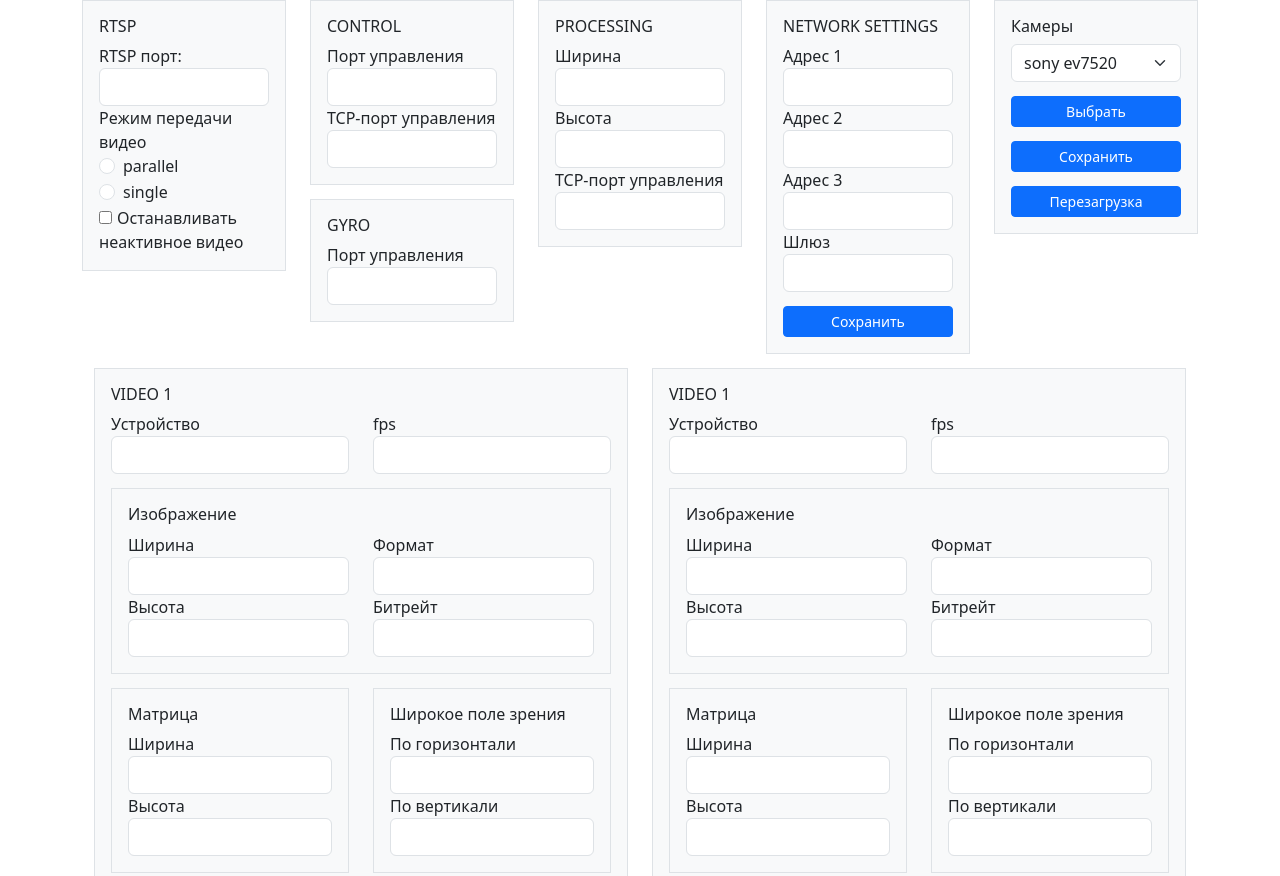
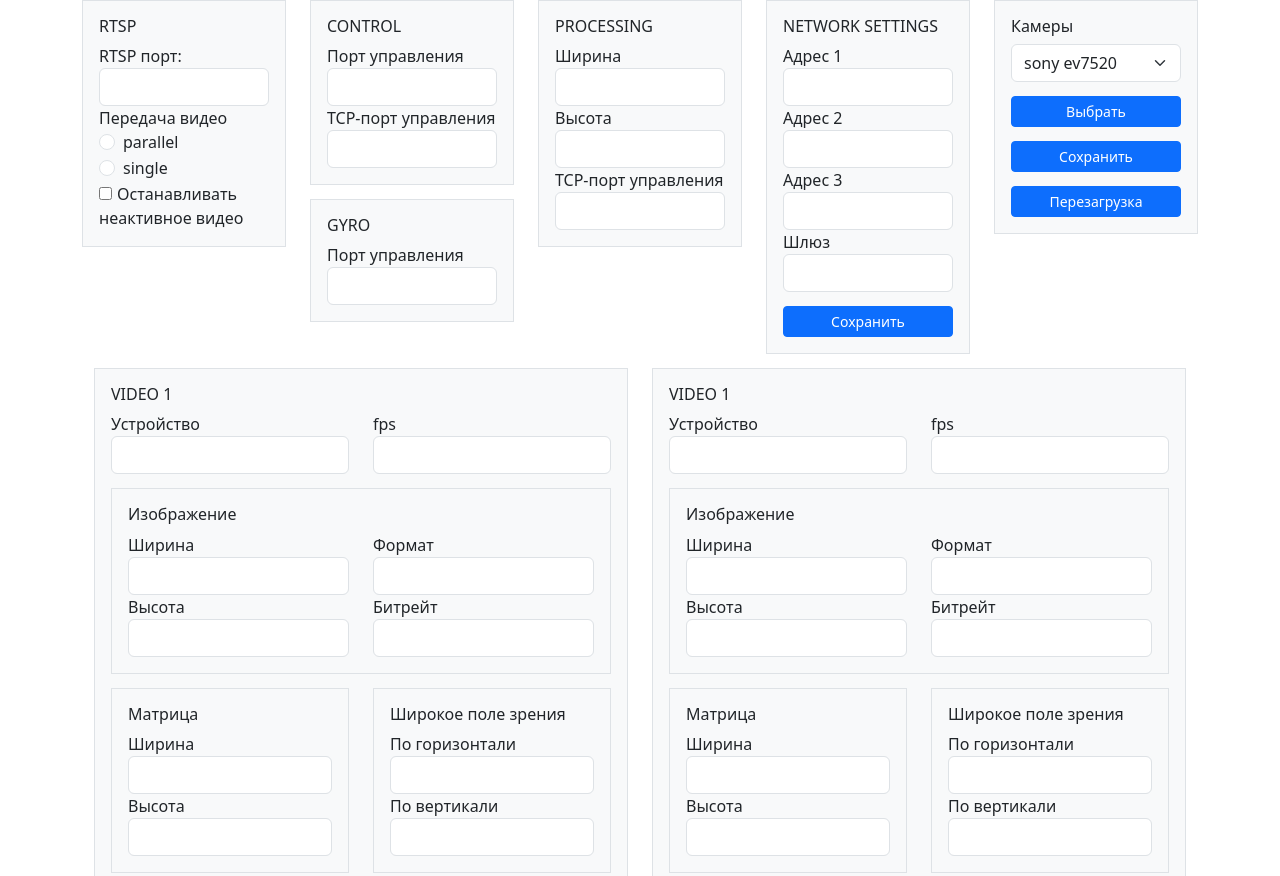
Before and after one commit to lipophrenia/practice, a website: page www/index_new.html in a window 1280 px wide. Shown: the top 876 px of the page. Drawn offline with Linux system fonts and the light colour scheme.

Commit message:
index_new fix

```diff
--- a/www/index_new.html
+++ b/www/index_new.html
@@ -26,7 +26,7 @@
             </div>
             <div class="row justify-content-start">
               <div class="col">
-                Режим передачи видео
+                Передача видео
               </div>
               <div class="col">
                 <div class="form-check form-check-inline">
```
